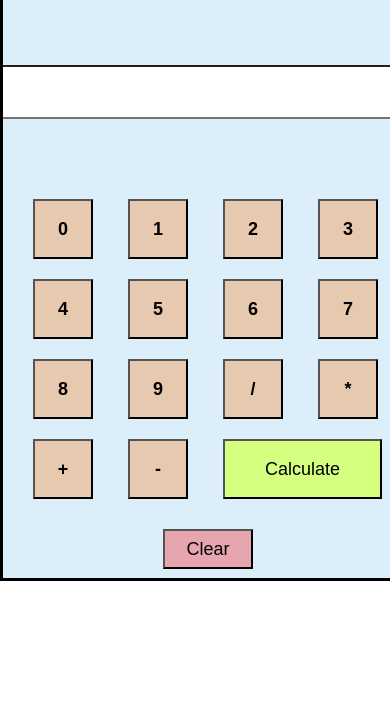
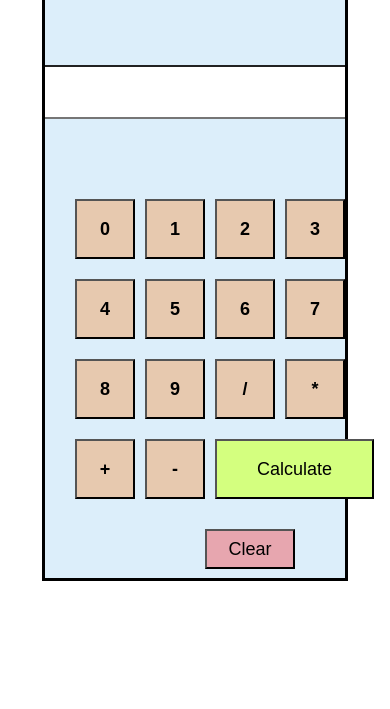
Before and after one commit to bibhasingh/calculator, a plain HTML site: page index.html in a window 390 px wide. Shown: the part 135-844 px from the top of the page. Drawn offline with Linux system fonts and the light colour scheme.

Commit message:
calculator

```diff
--- a/style.css
+++ b/style.css
@@ -50,3 +50,9 @@
   font-size: large;
   background-color: rgb(212, 255, 127);
 }
+
+@media only screen and (max-width: 1000px) {
+  .container {
+    width: 300px;
+  }
+}
```
